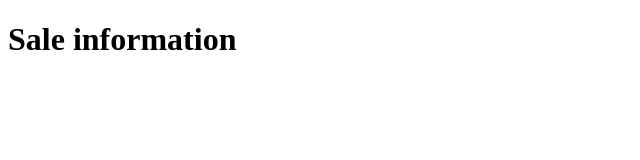
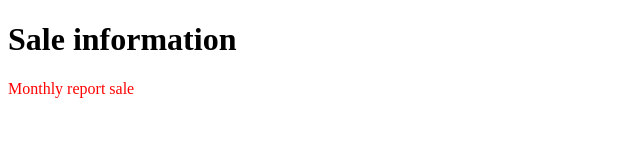
Before and after one commit to souksavay/ta-project, a plain HTML site: page index.html in a window 1280 px wide. Shown: the whole page, without its empty margins (0-640 px from the left). Drawn offline with Linux system fonts and the light colour scheme.

Commit message:
add report sale

```diff
--- a/index.html
+++ b/index.html
@@ -5,8 +5,14 @@
         <meta http-equiv="X-UA-Compatible" content="IE=edge">
         <meta name="viewport" content="width=device-width, initial-scale=1.0">
         <title>Document</title>
+        <style>
+            p{
+                color:red;
+            }
+        </style>
     </head>
     <body>
         <h1>Sale information</h1>
+        <p>Monthly report sale</p>
     </body>
 </html>
```
